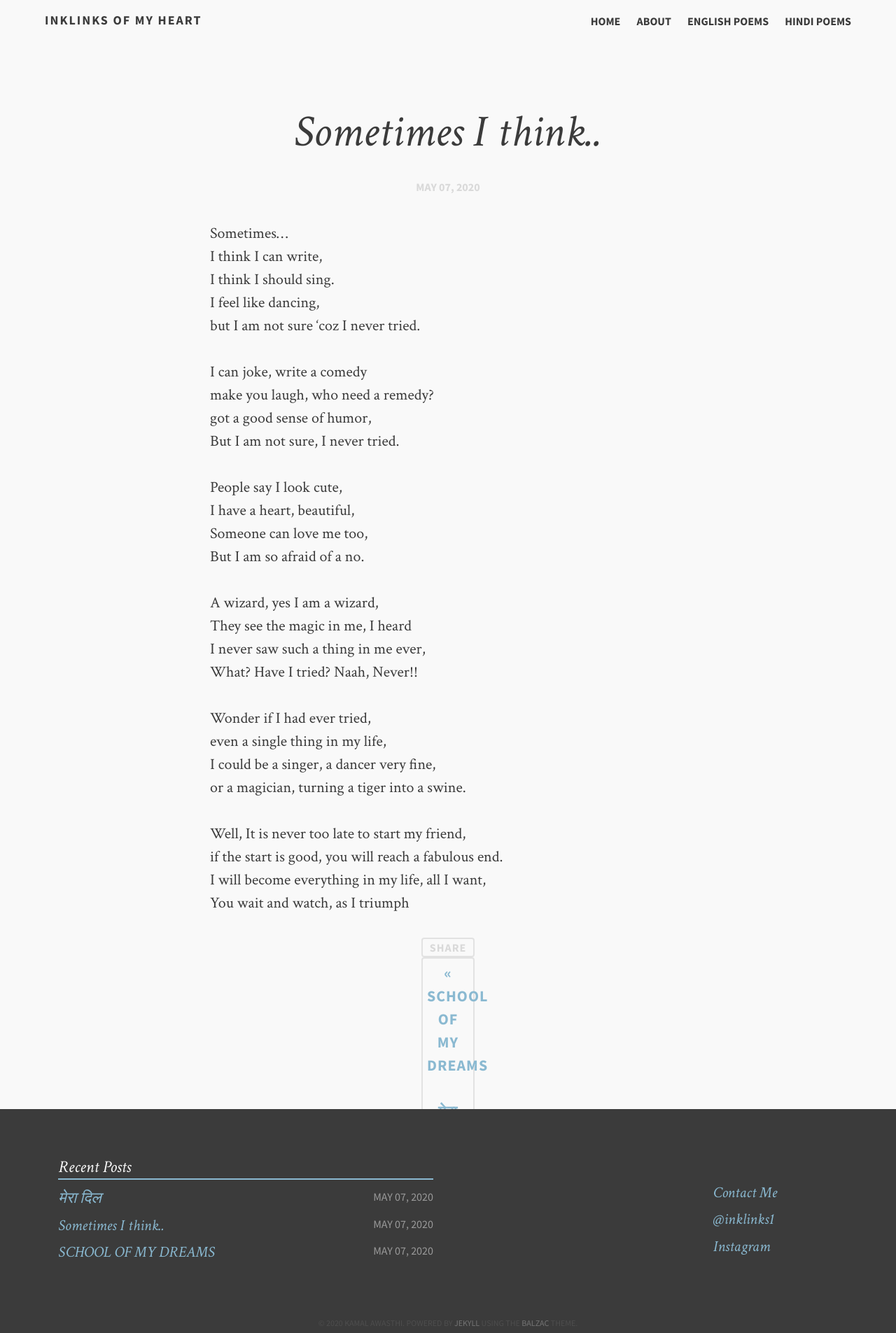
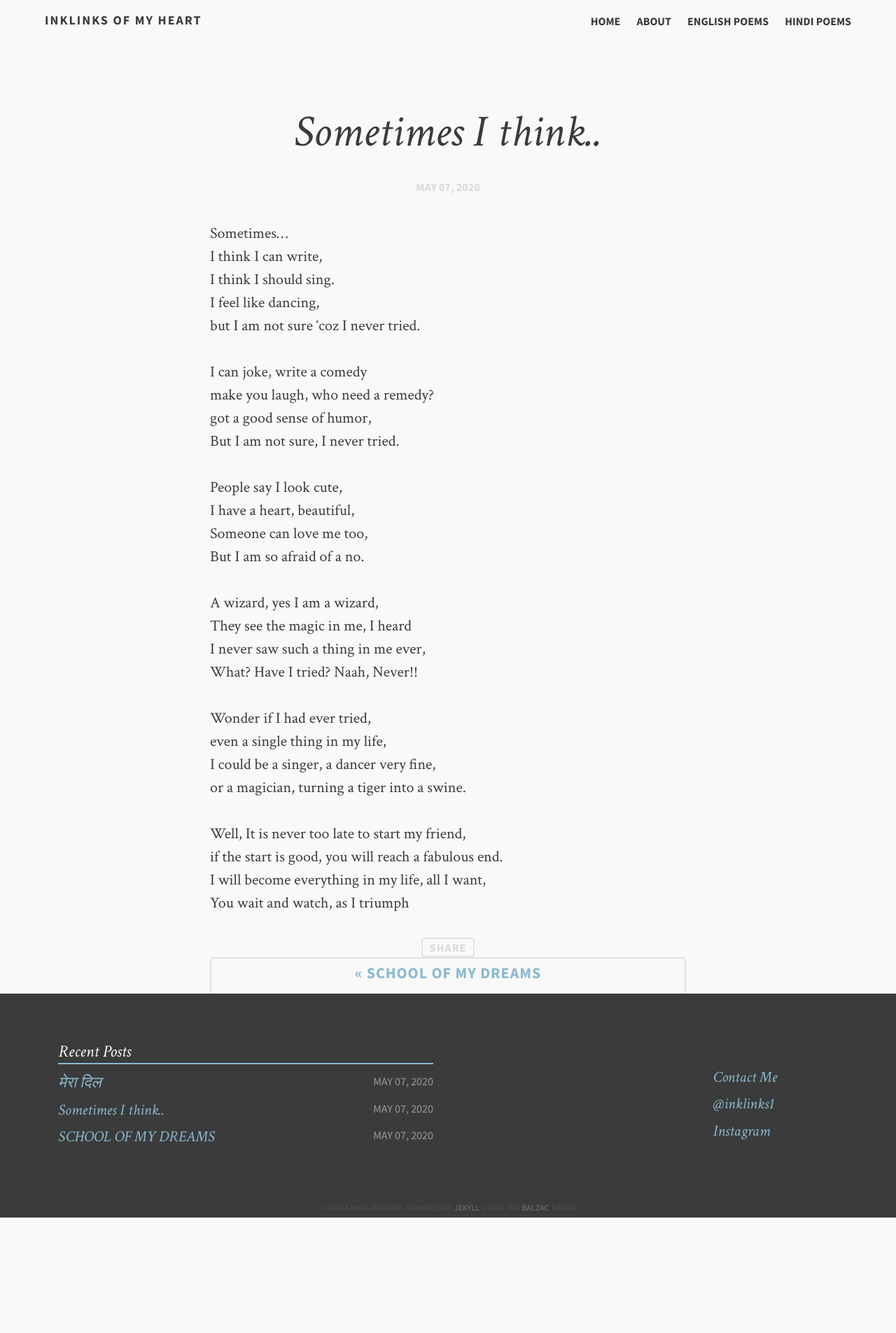
Before and after one commit to InkLinks/InkLinks.github.io, a Jekyll site: the page built from _posts/2020-05-07-Sometimes-I-think.md, in a window 1280 px wide. Shown: the whole page at 70% size. Built offline with Jekyll 4.4.1, drawn with Linux system fonts in a browser that asks for light colours; comment, search, counter and statistics services are not loaded; after the commit the page ends 1740 px from its top, so only the background shows below that.

Commit message:
trying navigation feature

```diff
--- a/_layouts/post-no-feature.html
+++ b/_layouts/post-no-feature.html
@@ -28,7 +28,7 @@
 
       <a class="share" href="https://twitter.com/intent/tweet?text=&quot;{{ page.title }}&quot;%20{{ site.canonical }}{{ page.url }}%20via%20&#64;{{ site.owner.twitter }}" data-dnt="true">Share</a>
       <script>!function(d,s,id){var js,fjs=d.getElementsByTagName(s)[0];if(!d.getElementById(id)){js=d.createElement(s);js.id=id;js.src="//platform.twitter.com/widgets.js";fjs.parentNode.insertBefore(js,fjs);}}(document,"script","twitter-wjs");</script>
-        <div class="PageNavigation share">
+        <div class="PageNavigation share" style="width:100%;">
         {% if page.previous.url %}
           <p><a class="prev" href="{{page.previous.url}}">&laquo; {{page.previous.title}}</a></p>
         {% endif %}
```
